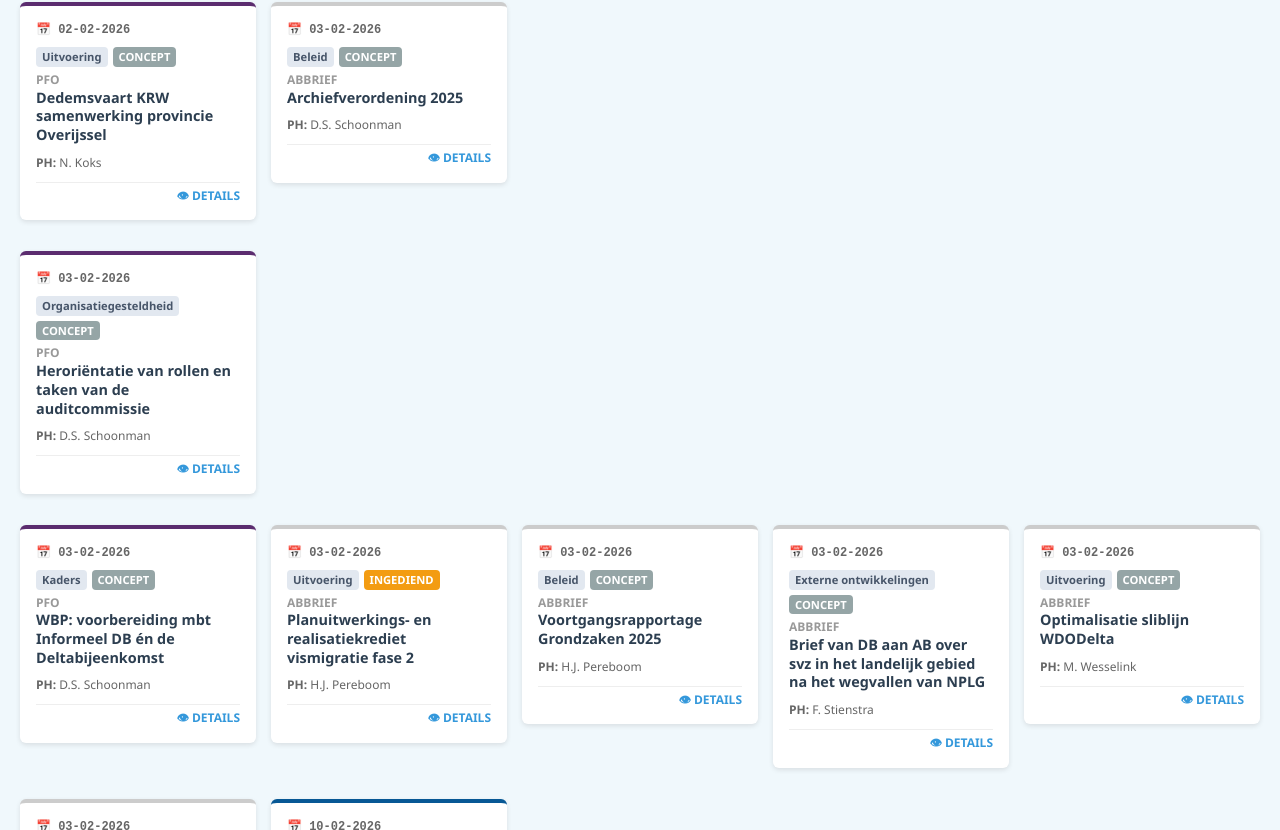
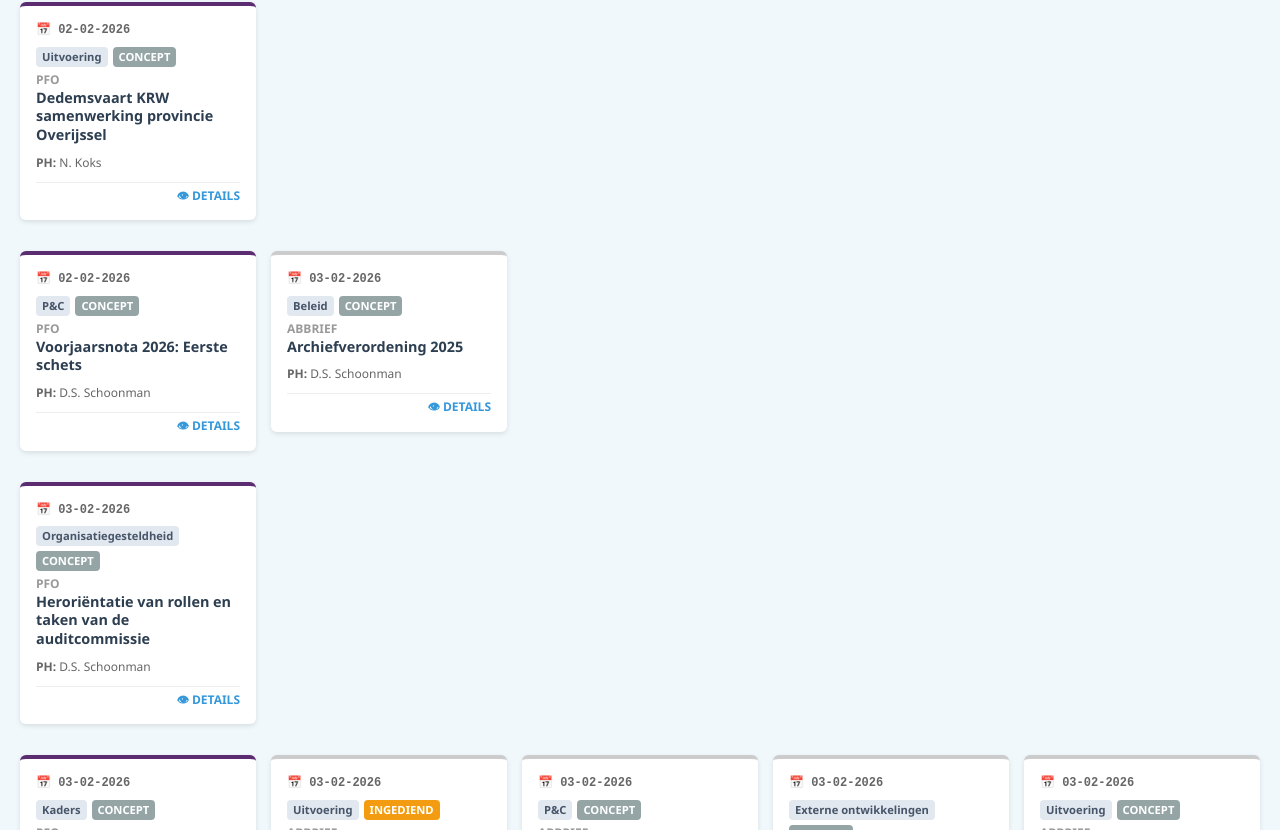
Before and after one commit to jacquesesenkbrink-max/MijnAgendaApp, a Vue app in the folder bestuurlijke-agenda/: page / in a window 1280 px wide. Shown: the part 7046-7876 px from the top of the page. Built offline with nearby package versions, Linux system fonts and the light colour scheme.

Commit message:
PenC check

```diff
--- a/bestuurlijke-agenda/src/data/items.js
+++ b/bestuurlijke-agenda/src/data/items.js
@@ -143,7 +143,7 @@ export const items = [
     on: "I. van Lohuizen",
     headOfDept: "F. Kroes",
     dir: "M. Werges",
-    strategicLabel: "Beleid",
+    strategicLabel: "P&C", // AANGEPAST: Was Beleid, nu P&C om filter te testen
     schedule: { PFO: "20-01-2026", DBBesluit: "27-01-2026", ABBrief: "03-02-2026" },
     scheduleStatus: { PFO: "Concept", DBBesluit: "Concept", ABBrief: "Concept" }
   },
@@ -322,6 +322,18 @@ export const items = [
     strategicLabel: "Uitvoering",
     schedule: { PFO: "06-01-2026", DBBesluit: "13-01-2026", Delta: "03-03-2026" },
     scheduleStatus: { PFO: "Ingediend", DBBesluit: "Concept", Delta: "Concept" }
+  },
+  // NIEUW ITEM OM P&C TE TESTEN IN VROEG 2026
+  {
+    id: 42,
+    title: "Voorjaarsnota 2026: Eerste schets",
+    ph: "D.S. Schoonman",
+    on: "M. de Vries",
+    headOfDept: "J. vd. Geer",
+    dir: "M. Werges",
+    strategicLabel: "P&C",
+    schedule: { PFO: "02-02-2026", DBBesluit: "10-02-2026" },
+    scheduleStatus: { PFO: "Concept", DBBesluit: "Concept" }
   },
 
   // --- NIEUWE DUMMY ITEMS 2026-2028 ---
```
